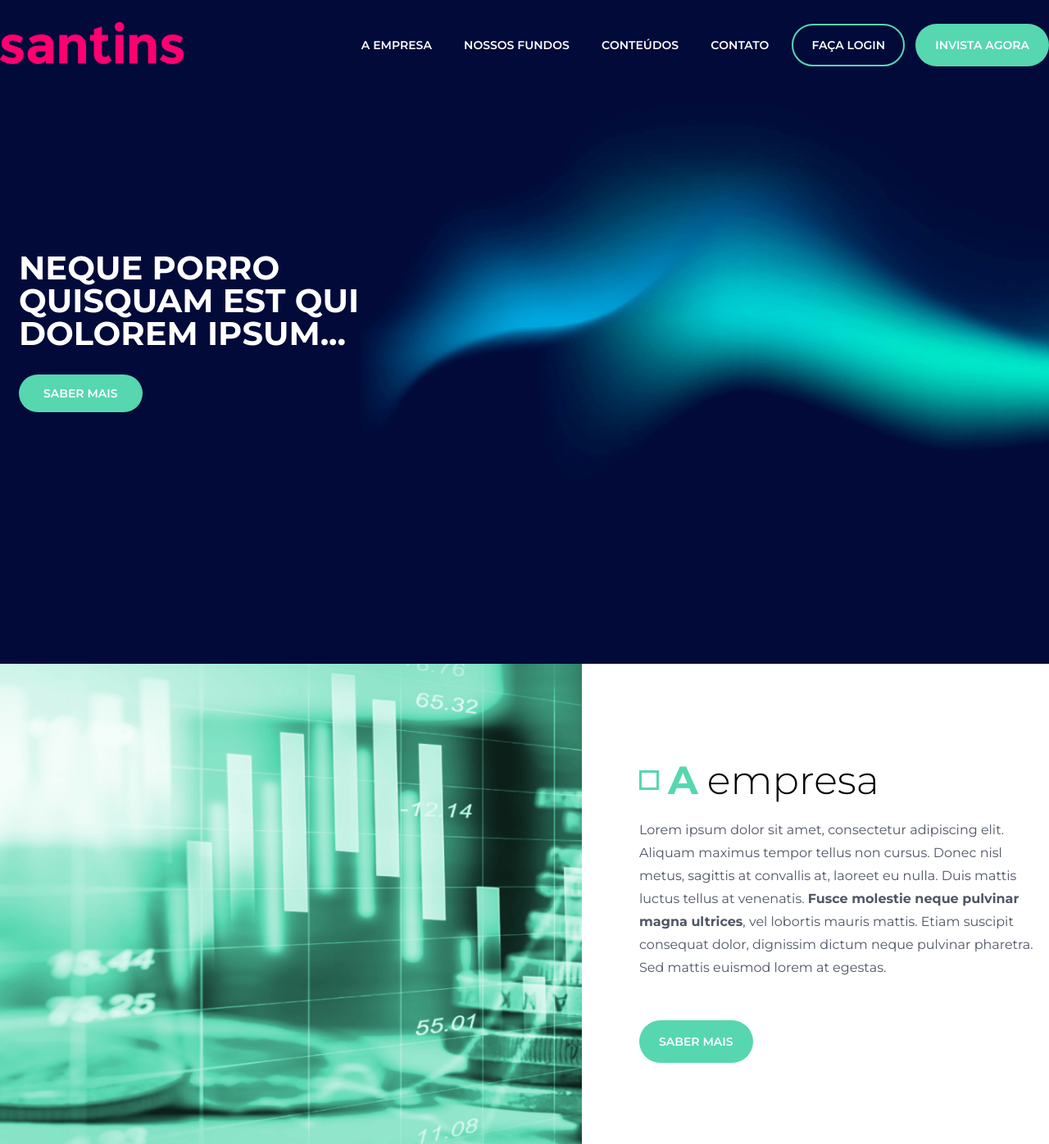
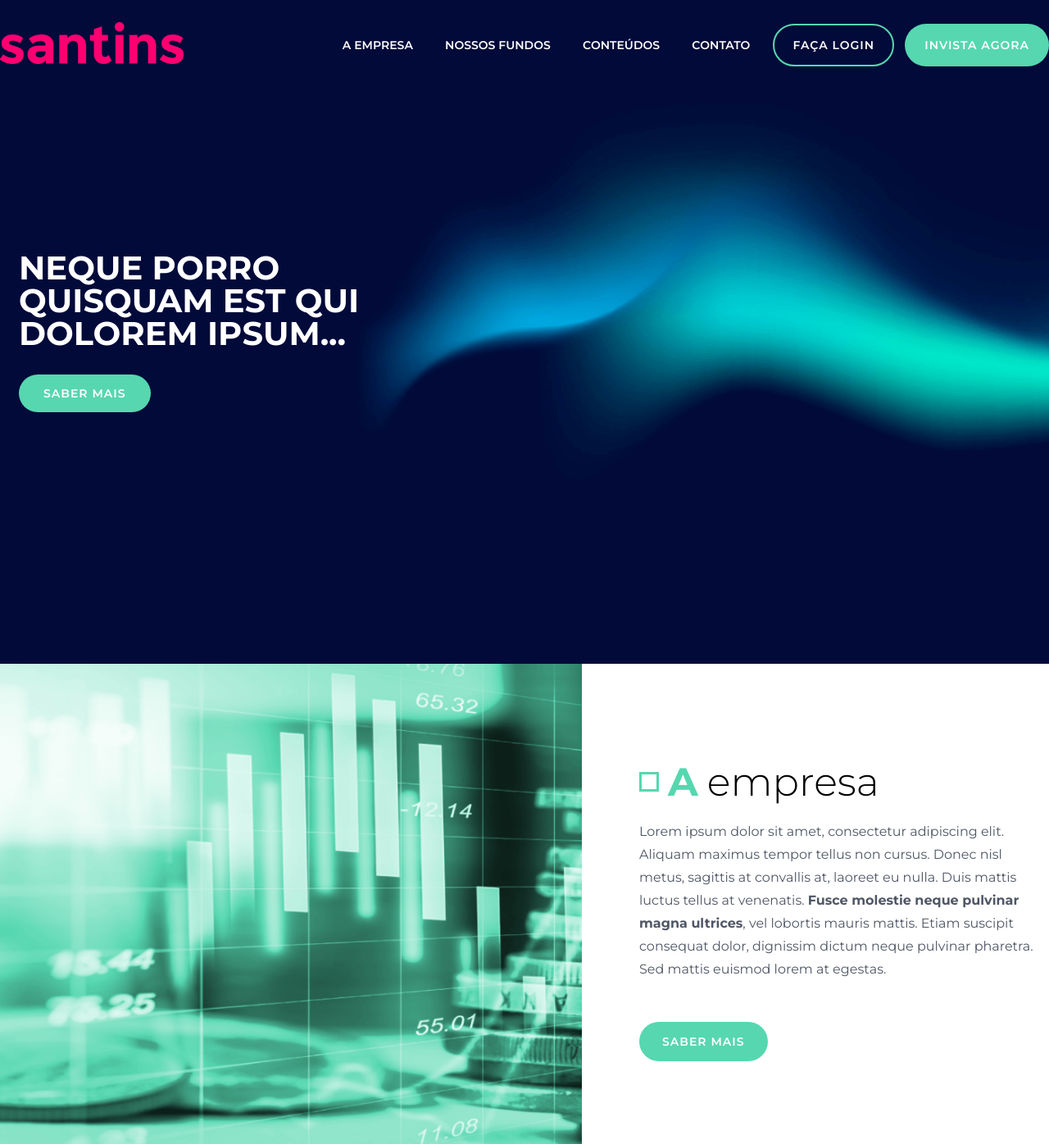
Before and after one commit to jonasmoreirajunior/santins, a website: page index.html in a window 1280 px wide. Shown: the top 1396 px of the page at 82% size. Drawn offline with Linux system fonts and the light colour scheme.

Commit message:
ajustes css

```diff
--- a/index.html
+++ b/index.html
@@ -42,7 +42,7 @@
             <div class="container">
                 <div class="banner__content">
                     <h1 class="title-h1 banner__title">Neque porro quisquam est qui dolorem ipsum...</h1>
-                    <button class="btn btn-primary banner__button">Saber Mais</button>
+                    <a href="#" class="btn btn-primary banner__button">Saber Mais</a>
                 </div>
             </div>
         </section>
@@ -58,7 +58,7 @@
                 <p class="a-empresa__text text">
                     Lorem ipsum dolor sit amet, consectetur adipiscing elit. Aliquam maximus tempor tellus non cursus. Donec nisl metus, sagittis at convallis at, laoreet eu nulla. Duis mattis luctus tellus at venenatis. <strong>Fusce molestie neque pulvinar magna ultrices</strong>, vel lobortis mauris mattis. Etiam suscipit consequat dolor, dignissim dictum neque pulvinar pharetra. Sed mattis euismod lorem at egestas.
                 </p>
-                <button class="btn btn-primary a-empresa__button">Saber Mais</button>
+                <a href="#" class="btn btn-primary a-empresa__button">Saber Mais</a>
             </div>
         </section>
 
@@ -174,7 +174,7 @@
                     </div>
                 </div>
             </div>
-            <button class="btn btn-primary">Saber Mais</button>
+            <a href="#" class="btn btn-primary funds-content__button">Saber Mais</a>
         </section>
 
         <footer class="footer" id="contato">
--- a/style/_a-empresa.scss
+++ b/style/_a-empresa.scss
@@ -66,6 +66,11 @@
     }
 
     &__button {
+        @include remove-apparence-link;
+        color: $essential-color;
+        display: block;
         margin-top: 50px;
+        padding: 13px 26px;
+        width: max-content;
     }
 }
--- a/style/_banner.scss
+++ b/style/_banner.scss
@@ -1,6 +1,7 @@
 .banner {
     background-image: url('../images/background-hero.png');
     background-position: center;
+    background-repeat: no-repeat;
     background-size: cover;
     height: 810px;
     position: relative;
@@ -19,7 +20,11 @@
     }
 
     &__button {
+        @include remove-apparence-link;
+        color: $essential-color;
+        display: block;
         margin-top: 30px;
         padding: 12px 28px;
+        width: max-content;
     }
 }
--- a/style/_button.scss
+++ b/style/_button.scss
@@ -6,6 +6,7 @@
     font-family: 'Montserrat';
     font-size: 14px;
     font-weight: 600;
+    letter-spacing: 1px;
     padding: 15px 22px;
     text-transform: uppercase;
     transition: all 0.2s ease;
--- a/style/_funds.scss
+++ b/style/_funds.scss
@@ -115,9 +115,13 @@
         width: 50px;
     }
 
-    .btn {
+    &__button {
+        @include remove-apparence-list;
         align-self: center;
+        color: $essential-color;
+        display: block;
         margin-top: 45px;
         padding: 12px 27px;
+        width: max-content;
     }
 }
```
Also changed, not shown: index.css, 1 other file.
